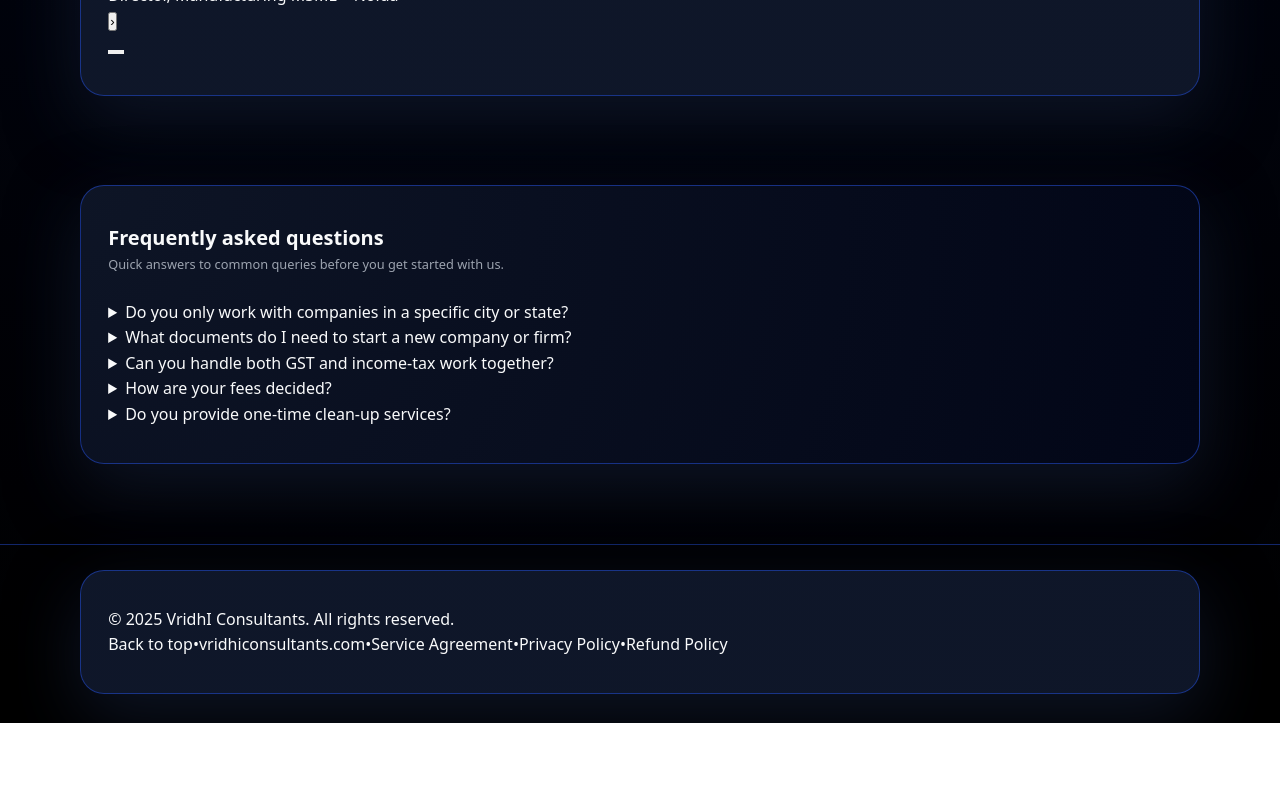
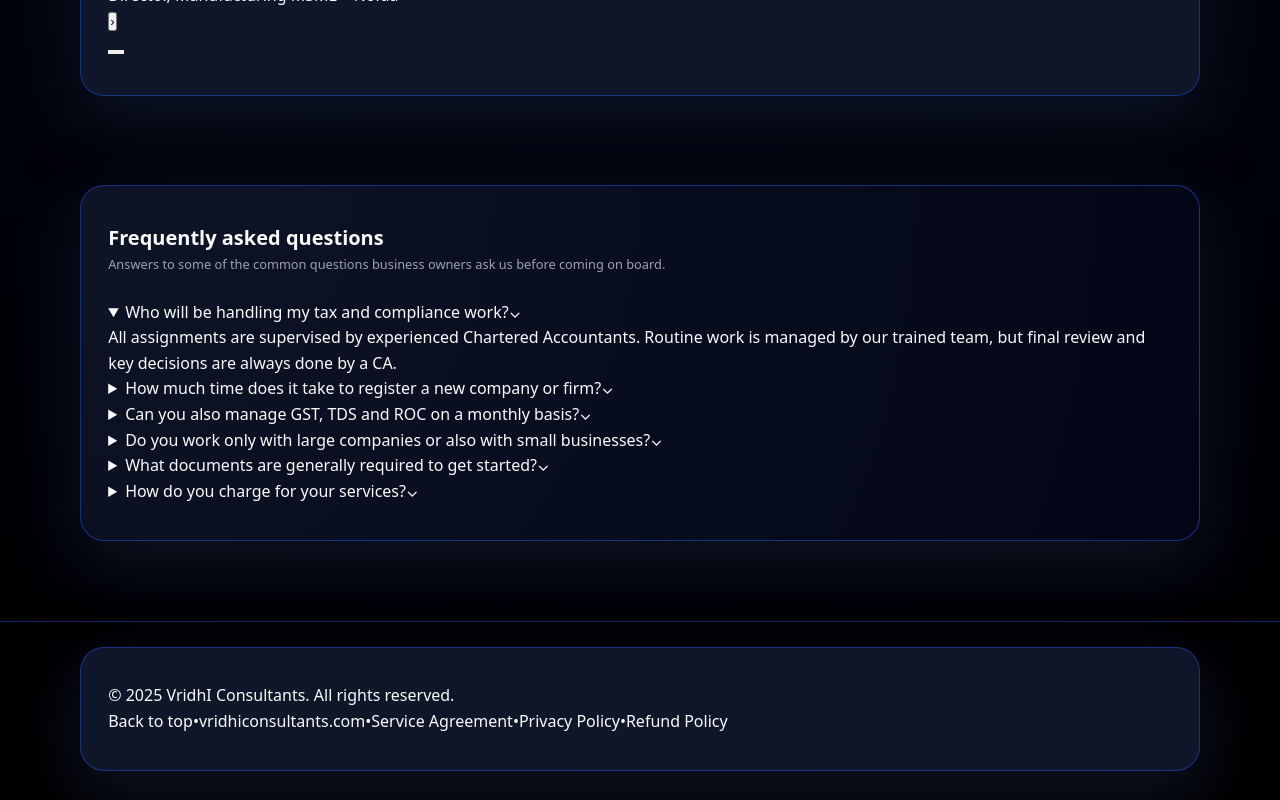
Before and after one commit to KP-1306/vridhi-consultants, a React (Vite) app: page / in a window 1280 px wide. Shown: the part 2180-2980 px from the top of the page. Before the commit the page ends 2903 px from the top, so only its background shows below. Built offline with nearby package versions, Linux system fonts and the light colour scheme.

Commit message:
Update HomeFAQ.jsx

```diff
--- a/src/components/HomeFAQ.jsx
+++ b/src/components/HomeFAQ.jsx
@@ -1,54 +1,61 @@
-
 // src/components/HomeFAQ.jsx
-
 import React from "react";
 
-const faqs = [
+const FAQ_ITEMS = [
   {
-    question: "Do you only work with companies in a specific city or state?",
-    answer:
-      "We work with clients across India using phone, email and online meetings. Most registrations and filings are done online, so location is rarely a limitation."
+    q: "Who will be handling my tax and compliance work?",
+    a: "All assignments are supervised by experienced Chartered Accountants. Routine work is managed by our trained team, but final review and key decisions are always done by a CA."
   },
   {
-    question: "What documents do I need to start a new company or firm?",
-    answer:
-      "It depends on the chosen structure (proprietorship, partnership, LLP, company, NGO etc.). Typically we need PAN, Aadhaar, address proofs, photographs and basic business details. Once we understand your plan, we share a clear checklist."
+    q: "How much time does it take to register a new company or firm?",
+    a: "Subject to availability of name and document readiness, proprietorships and partnerships can be set up within a few days. Private limited companies and LLPs generally take 7–10 working days once KYC and signatures are complete."
   },
   {
-    question: "Can you handle both GST and income-tax work together?",
-    answer:
-      "Yes. For many clients we manage end-to-end compliance – GST registration & returns, income-tax filings, TDS, accounting, audits and ROC/MCA work – so that there is one point of contact."
+    q: "Can you also manage GST, TDS and ROC on a monthly basis?",
+    a: "Yes. Many clients engage us as their virtual finance and compliance team. We handle monthly accounting, GST and TDS returns, ROC filings and coordination with your internal staff or accountant."
   },
   {
-    question: "How are your fees decided?",
-    answer:
-      "Fees depend on the nature of work, entity type, volume and complexity. After understanding your requirement, we share a transparent proposal mentioning scope, timelines and commercials before starting any assignment."
+    q: "Do you work only with large companies or also with small businesses?",
+    a: "We actively work with individuals, proprietors, freelancers, professionals, MSMEs, startups and growing companies. Engagements are customised based on the size and complexity of your business."
   },
   {
-    question: "Do you provide one-time clean-up services?",
-    answer:
-      "Yes. If your books, GST or income-tax filings are pending or not in order, we can do a one-time clean-up and regularisation, and then optionally move to an ongoing retainer model."
+    q: "What documents are generally required to get started?",
+    a: "Basic KYC (PAN, Aadhaar, address proof), business details, previous returns (if any) and bank statements are usually enough to start. For specific services like company incorporation or loans, we share a detailed checklist."
+  },
+  {
+    q: "How do you charge for your services?",
+    a: "For one-time work like registration, clean-up or a project report, we follow task-based pricing. For ongoing compliance, we usually recommend a fixed monthly/annual retainer so you have clarity on cost and scope."
   }
 ];
 
 export default function HomeFAQ() {
   return (
-    <section>
+    <section className="home-faq">
       <div className="container section-inner">
-        <div className="section-header">
+        <div className="section-header section-header-centered">
           <div>
             <div className="section-title">Frequently asked questions</div>
             <div className="section-kicker">
-              Quick answers to common queries before you get started with us.
+              Answers to some of the common questions business owners ask us
+              before coming on board.
             </div>
           </div>
         </div>
 
-        <div className="faq-grid">
-          {faqs.map((faq, idx) => (
-            <details key={idx} className="faq-item">
-              <summary>{faq.question}</summary>
-              <p>{faq.answer}</p>
+        <div className="faq-list">
+          {FAQ_ITEMS.map((item, idx) => (
+            <details
+              key={idx}
+              className="faq-item"
+              open={idx === 0} // first one open by default
+            >
+              <summary className="faq-summary">
+                <span>{item.q}</span>
+                <span className="faq-icon">⌄</span>
+              </summary>
+              <div className="faq-body">
+                <p>{item.a}</p>
+              </div>
             </details>
           ))}
         </div>
```
